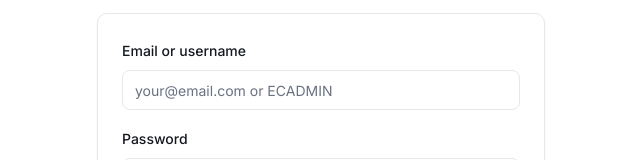
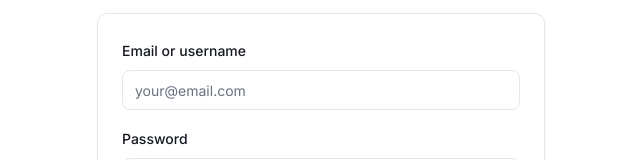
Before and after one commit to EVILCREATIVES/MATCHPOINT, a Next.js app: page /login in a window 1280 px wide. Shown: the part 237-397 px from the top of the page, without its empty margins (319-959 px from the left). Built offline with nearby package versions, Linux system fonts and the light colour scheme.

Commit message:
fix: remove ECADMIN hint from login placeholder

```diff
--- a/src/app/login/page.tsx
+++ b/src/app/login/page.tsx
@@ -71,7 +71,7 @@ export default function LoginPage() {
                   {isSignUp ? "Email" : "Email or username"}
                 </label>
                 <Input
-                  placeholder={isSignUp ? "your@email.com" : "your@email.com or ECADMIN"}
+                  placeholder="your@email.com"
                   type={isSignUp ? "email" : "text"}
                   autoComplete={isSignUp ? "email" : "username"}
                   value={email}
```
